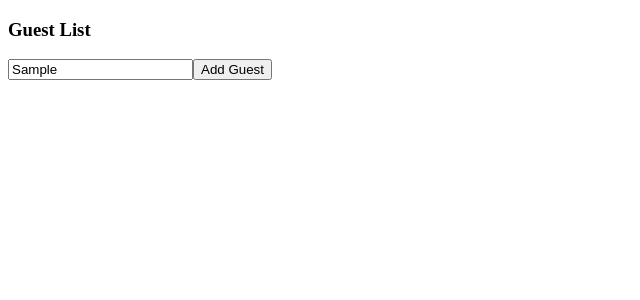
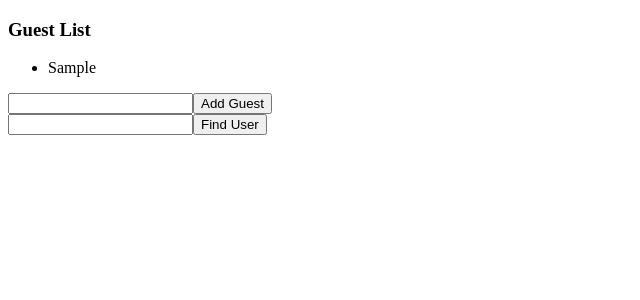
Before and after one commit to 00jongyun00/ts-react-handbook, a React (Create React App) app: page / in a window 1280 px wide. Both pictures are taken after typing "Sample" into the empty fields and a click on the button "Add Guest". Shown: the top 300 px of the page, without its empty margins (0-640 px from the left). Built offline with nearby package versions, Linux system fonts and the light colour scheme.

Commit message:
Type unions in state

```diff
--- a/src/index.tsx
+++ b/src/index.tsx
@@ -1,10 +1,12 @@
 import ReactDOM from "react-dom";
 import GuestList from "./state/GeustList";
+import UserSearch from "./state/UserSearch";
 
 const App = () => {
     return (
         <div>
             <GuestList />
+            <UserSearch />
         </div>
     );
 };
--- a/src/state/GeustList.tsx
+++ b/src/state/GeustList.tsx
@@ -2,11 +2,22 @@
 
 const GuestList: React.FC = () => {
     const [name, setName] = useState("");
+    const [guests, setGuests] = useState<string[]>([]);
+
+    const onClick = () => {
+        setName("");
+        setGuests([...guests, name]);
+    };
     return (
         <div>
             <h3>Guest List</h3>
+            <ul>
+                {guests.map((guest: string) => (
+                    <li key={guest}>{guest}</li>
+                ))}
+            </ul>
             <input value={name} onChange={(e) => setName(e.target.value)} />
-            <button>Add Guest</button>
+            <button onClick={onClick}>Add Guest</button>
         </div>
     );
 };
--- /dev/null
+++ b/src/state/UserSearch.tsx
@@ -0,0 +1,33 @@
+import { useState } from "react";
+
+const users = [
+    { name: "Sarah", age: 20 },
+    { name: "Alex", age: 20 },
+    { name: "Michael", age: 20 },
+];
+
+const UserSearch: React.FC = () => {
+    const [name, setName] = useState("");
+    const [user, setUser] = useState<
+        { name: string; age: number } | undefined
+    >();
+
+    const onClick = () => {
+        const foundUser = users.find((user) => {
+            return user.name === name;
+        });
+        setUser(foundUser);
+    };
+    return (
+        <div>
+            <input value={name} onChange={(e) => setName(e.target.value)} />
+            <button onClick={onClick}>Find User</button>
+            <div>
+                {user && user.name}
+                {user && user.age}
+            </div>
+        </div>
+    );
+};
+
+export default UserSearch;
```
